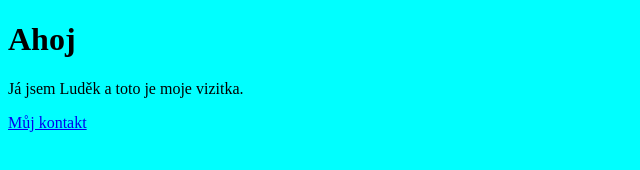
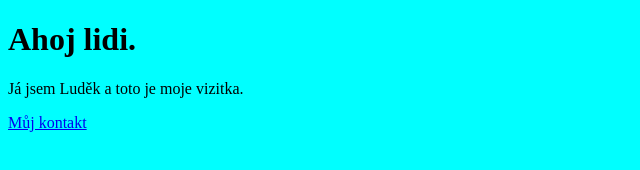
Before and after one commit to lrolecek/mojevizitka, a plain HTML site: page index.html in a window 1280 px wide. Shown: the whole page, without its empty margins (0-640 px from the left). Drawn offline with Linux system fonts and the light colour scheme.

Commit message:
Změna oslovení

```diff
--- a/index.html
+++ b/index.html
@@ -8,7 +8,7 @@
 </head>
 <body>
 
-	<h1>Ahoj</h1>
+	<h1>Ahoj lidi.</h1>
 
 	<p>Já jsem Luděk a toto je moje vizitka.</p>
 
```
